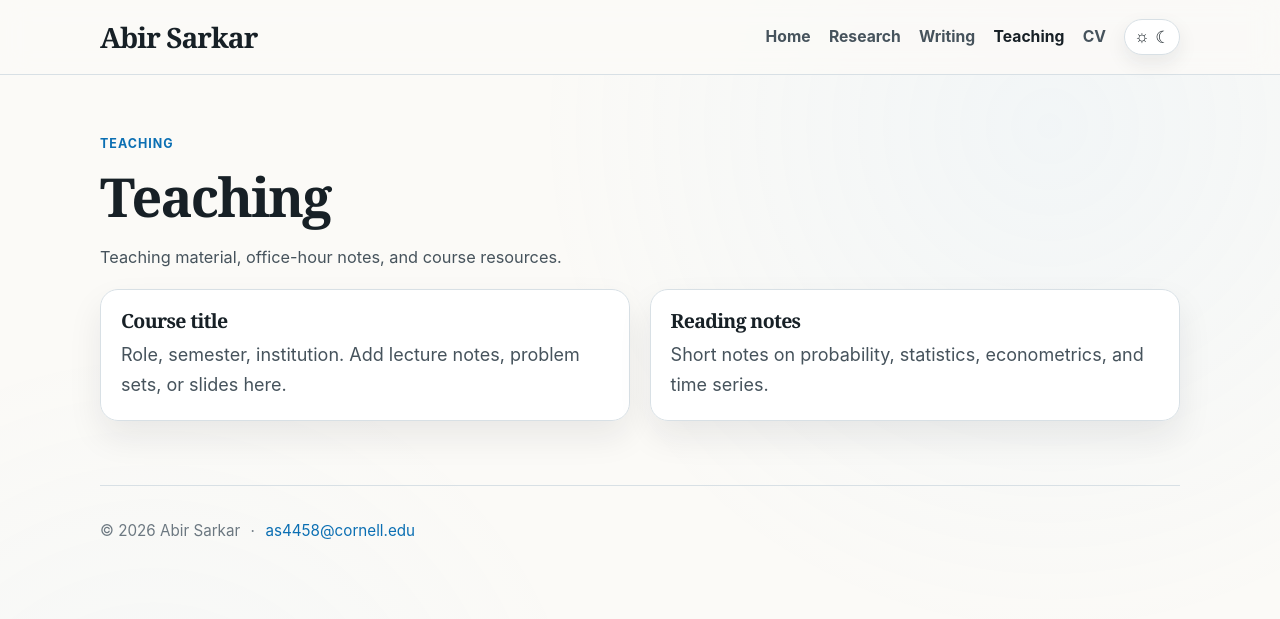
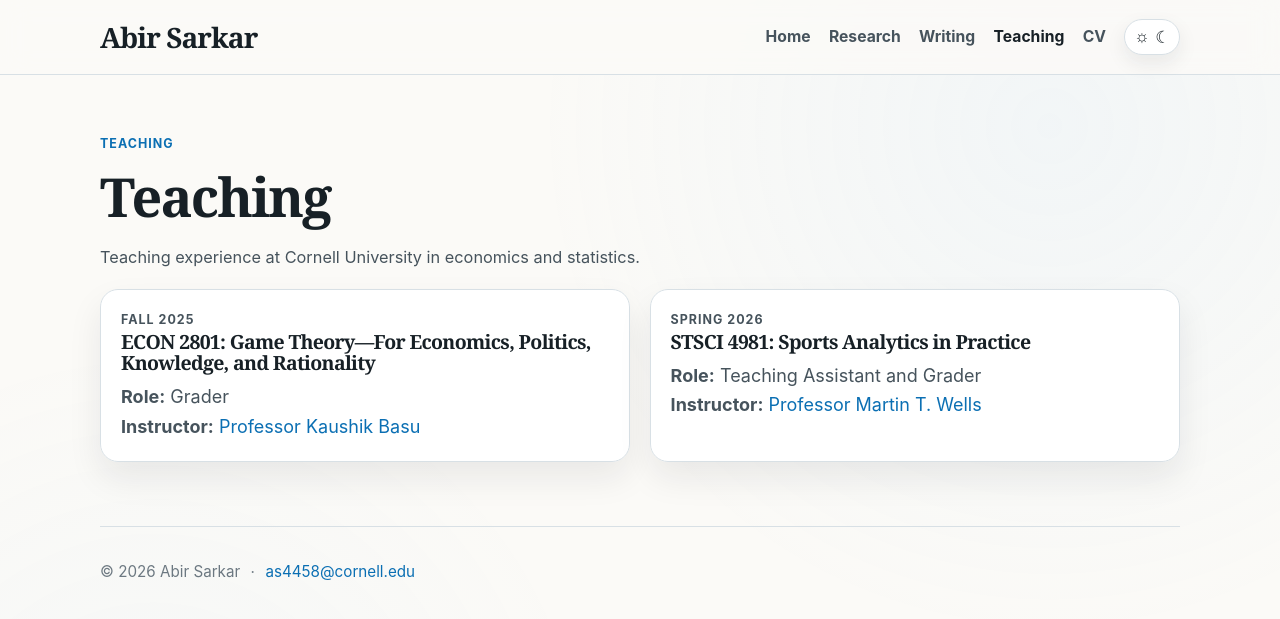
Before and after one commit to AbirS2026/AbirS2026.github.io, a Jekyll site: the page built from teaching.md, in a window 1280 px wide. Shown: the top 619 px of the page. Built offline with Jekyll 4.4.1, drawn with Linux system fonts in a browser that asks for light colours; a style sheet for code colours, icons or effects is not loaded.

Commit message:
Update teaching.md

```diff
--- a/teaching.md
+++ b/teaching.md
@@ -8,17 +8,47 @@ permalink: /teaching/
 <h1>Teaching</h1>
 
 <p class="lead">
-  Teaching material, office-hour notes, and course resources.
+  Teaching experience at Cornell University in economics and statistics.
 </p>
 
 <div class="grid two">
   <article class="card">
-    <h3>Course title</h3>
-    <p>Role, semester, institution. Add lecture notes, problem sets, or slides here.</p>
+    <p class="eyebrow">Fall 2025</p>
+    <h3>
+      <a href="https://classes.cornell.edu/browse/roster/FA26/class/ECON/2801"
+         target="_blank"
+         rel="noopener">
+        ECON 2801: Game Theory—For Economics, Politics, Knowledge, and Rationality
+      </a>
+    </h3>
+    <p>
+      <strong>Role:</strong> Grader<br>
+      <strong>Instructor:</strong>
+      <a href="https://en.wikipedia.org/wiki/Kaushik_Basu"
+         target="_blank"
+         rel="noopener">
+        Professor Kaushik Basu
+      </a>
+    </p>
   </article>
 
   <article class="card">
-    <h3>Reading notes</h3>
-    <p>Short notes on probability, statistics, econometrics, and time series.</p>
+    <p class="eyebrow">Spring 2026</p>
+    <h3>
+      <a href="https://classes.cornell.edu/browse/roster/FA26/class/STSCI/4981"
+         target="_blank"
+         rel="noopener">
+        STSCI 4981: Sports Analytics in Practice
+      </a>
+    </h3>
+    <p>
+      <strong>Role:</strong> Teaching Assistant and Grader<br>
+      <strong>Instructor:</strong>
+      <a href="https://stat.cornell.edu/people/martin-t-wells"
+         target="_blank"
+         rel="noopener">
+        Professor Martin T. Wells
+      </a>
+    </p>
   </article>
 </div>
```
